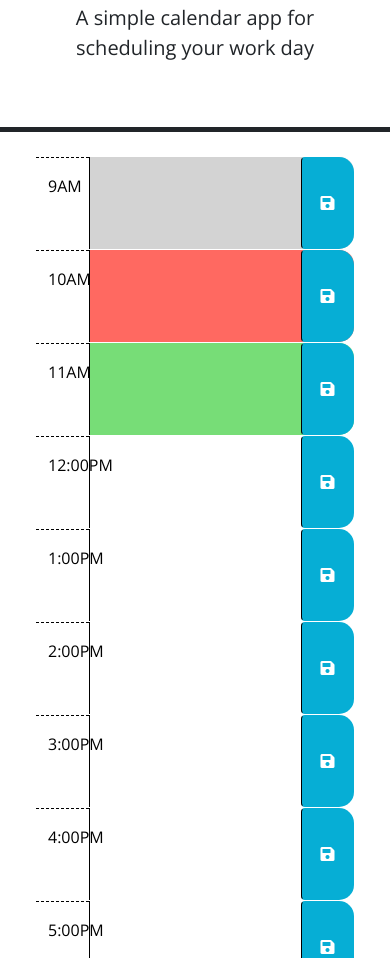
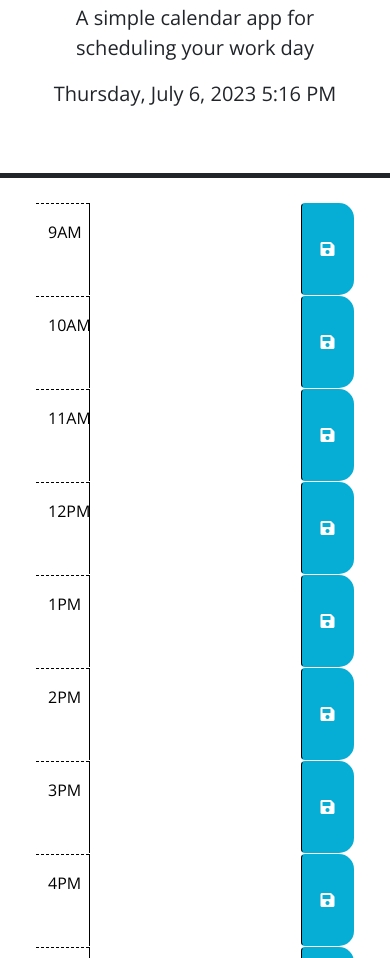
Before and after one commit to angiecruz02/work-day-scheduler, a plain HTML site: page index.html in a window 390 px wide. Shown: the part 142-1100 px from the top of the page. Drawn offline with nearby package versions, Linux system fonts and the light colour scheme.

Commit message:
add current date and time using day.js

```diff
--- a/index.html
+++ b/index.html
@@ -26,7 +26,7 @@
     <header class="p-5 mb-4 border-5 border-bottom border-dark text-center">
       <h1 class="display-3">Work Day Scheduler</h1>
       <p class="lead">A simple calendar app for scheduling your work day</p>
-      <p id="currentDay" class="lead"></p>
+      <p id="currentDay" class="lead">Current day and time:</p>
     </header>
     <div class="container-lg px-5">
       <!-- Use class for "past", "present", and "future" to apply styles to the
@@ -40,7 +40,7 @@
         -->
 
       <!-- Example of a past time block. The "past" class adds a gray background color. -->
-      <div id="hour-9" class="row time-block past">
+      <div id="hour-9" class="row time-block">
         <div class="col-2 col-md-1 hour text-center py-3">9AM</div>
         <textarea id="text-9" class="col-8 col-md-10 description" rows="3">
         </textarea>
@@ -50,7 +50,7 @@
       </div>
 
       <!-- Example of a a present time block. The "present" class adds a red background color. -->
-      <div id="hour-10" class="row time-block present">
+      <div id="hour-10" class="row time-block">
         <div class="col-2 col-md-1 hour text-center py-3">10AM</div>
         <textarea id="text-10" class="col-8 col-md-10 description" rows="3">
         </textarea>
@@ -60,7 +60,7 @@
       </div>
 
       <!-- Example of a future time block. The "future" class adds a green background color. -->
-      <div id="hour-11" class="row time-block future">
+      <div id="hour-11" class="row time-block">
         <div class="col-2 col-md-1 hour text-center py-3">11AM</div>
         <textarea id="text-11" class="col-8 col-md-10 description" rows="3">
         </textarea>
@@ -70,7 +70,7 @@
       </div>
 
       <div id="hour-12" class="row time-block">
-        <div class="col-2 col-md-1 hour text-center py-3">12:00PM</div>
+        <div class="col-2 col-md-1 hour text-center py-3">12PM</div>
         <textarea id="text-12" class="col-8 col-md-10 description" rows="3">
         </textarea>
         <button class="btn saveBtn col-2 col-md-1" aria-label="save">
@@ -79,7 +79,7 @@
       </div>
 
       <div id="hour-13" class="row time-block">
-        <div class="col-2 col-md-1 hour text-center py-3">1:00PM</div>
+        <div class="col-2 col-md-1 hour text-center py-3">1PM</div>
         <textarea id="text-13" class="col-8 col-md-10 description" rows="3">
         </textarea>
         <button class="btn saveBtn col-2 col-md-1" aria-label="save">
@@ -88,7 +88,7 @@
       </div>
 
       <div id="hour-14" class="row time-block">
-        <div class="col-2 col-md-1 hour text-center py-3">2:00PM</div>
+        <div class="col-2 col-md-1 hour text-center py-3">2PM</div>
         <textarea id="text-14" class="col-8 col-md-10 description" rows="3">
         </textarea>
         <button class="btn saveBtn col-2 col-md-1" aria-label="save">
@@ -97,7 +97,7 @@
       </div>
 
       <div id="hour-15" class="row time-block">
-        <div class="col-2 col-md-1 hour text-center py-3">3:00PM</div>
+        <div class="col-2 col-md-1 hour text-center py-3">3PM</div>
         <textarea id="text-15" class="col-8 col-md-10 description" rows="3">
         </textarea>
         <button class="btn saveBtn col-2 col-md-1" aria-label="save">
@@ -106,7 +106,7 @@
       </div>
 
       <div id="hour-16" class="row time-block">
-        <div class="col-2 col-md-1 hour text-center py-3">4:00PM</div>
+        <div class="col-2 col-md-1 hour text-center py-3">4PM</div>
         <textarea id="text-16" class="col-8 col-md-10 description" rows="3">
         </textarea>
         <button class="btn saveBtn col-2 col-md-1" aria-label="save">
@@ -115,7 +115,7 @@
       </div>
 
       <div id="hour-17" class="row time-block">
-        <div class="col-2 col-md-1 hour text-center py-3">5:00PM</div>
+        <div class="col-2 col-md-1 hour text-center py-3">5PM</div>
         <textarea id="text-17" class="col-8 col-md-10 description" rows="3">
         </textarea>
         <button class="btn saveBtn col-2 col-md-1" aria-label="save">
--- a/script.js
+++ b/script.js
@@ -8,34 +8,28 @@
   // function? How can DOM traversal be used to get the "hour-x" id of the
   // time-block containing the button that was clicked? How might the id be
   // useful when saving the description in local storage?
+  $('.saveBtn').on('click', function () {
+    var eventId = $(this).parent().attr('id');
+    var eventDescription = $(this).siblings('.description').val();
 
-  $(".saveBtn").on("click", function () {
-    var timeBlockId = $(this).closest(".time-block").attr("id");
-    var userInput = $(this).siblings("textarea").val();
+    localStorage.setItem(eventId, eventDescription);
+  });
 
-    localStorage.setItem(timeBlockId, userInput);
-  });
   // TODO: Add code to apply the past, present, or future class to each time
   // block by comparing the id to the current hour. HINTS: How can the id
   // attribute of each time-block be used to conditionally add or remove the
   // past, present, and future classes? How can Day.js be used to get the
   // current hour in 24-hour time?
-  var currentHour = dayjs().hour();
-  $("time-block").each(function () {
-    var timeBlockHour = parseInt($(this).attr("id").split("-")[1]);
-    if (timeBlockHour < currentHour) {
-      $(this).addClass("past");
-    } else if (timeBlockHour === currentHour) {
-      $(this).addClass("present");
-    } else {
-      $(this).addClass("future");
-    }
-  });
+
+  var currentHour = dayjs().format('H');
+  var currentDate = dayjs().format('dddd, MMMM D, YYYY h:mm A');
+  $('#currentDay').text(currentDate);
+
   // TODO: Add code to get any user input that was saved in localStorage and set
   // the values of the corresponding textarea elements. HINT: How can the id
   // attribute of each time-block be used to do this?
 
-  });
+
   // TODO: Add code to display the current date in the header of the page.
 
 });
```
